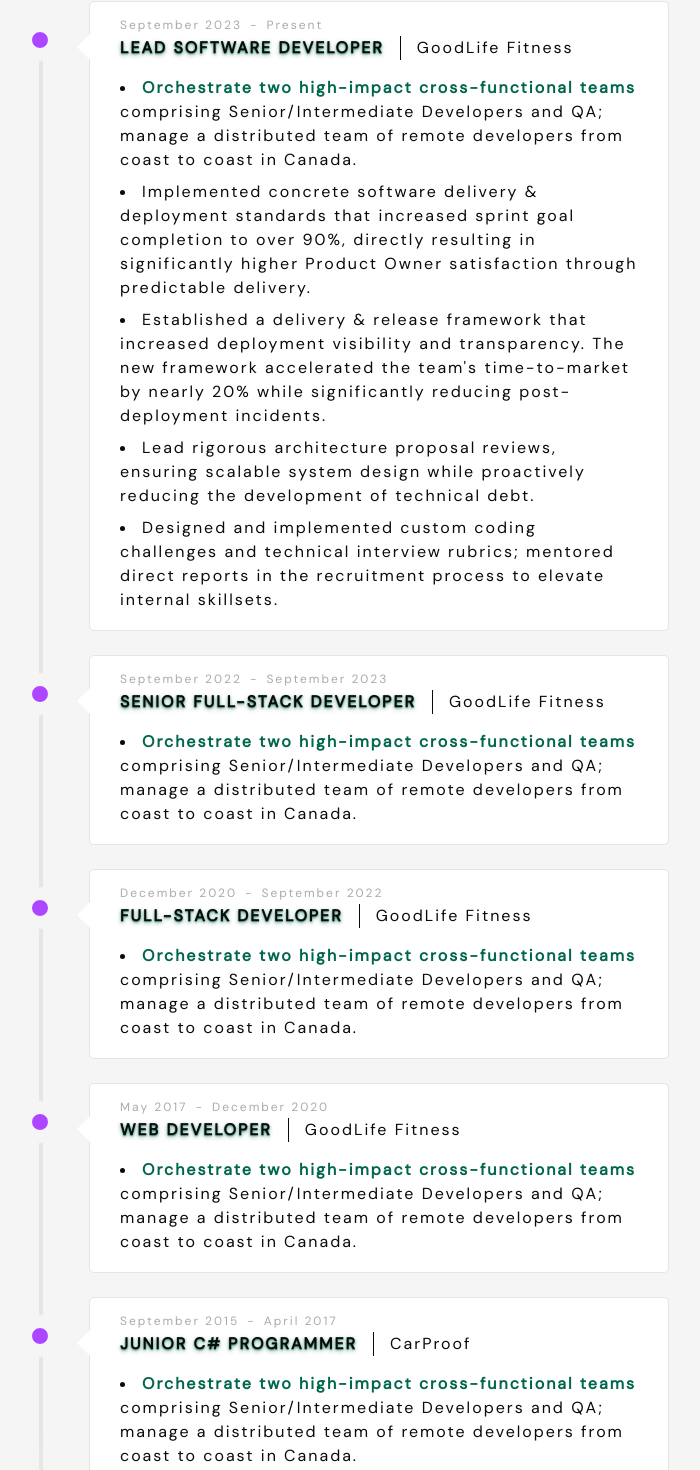
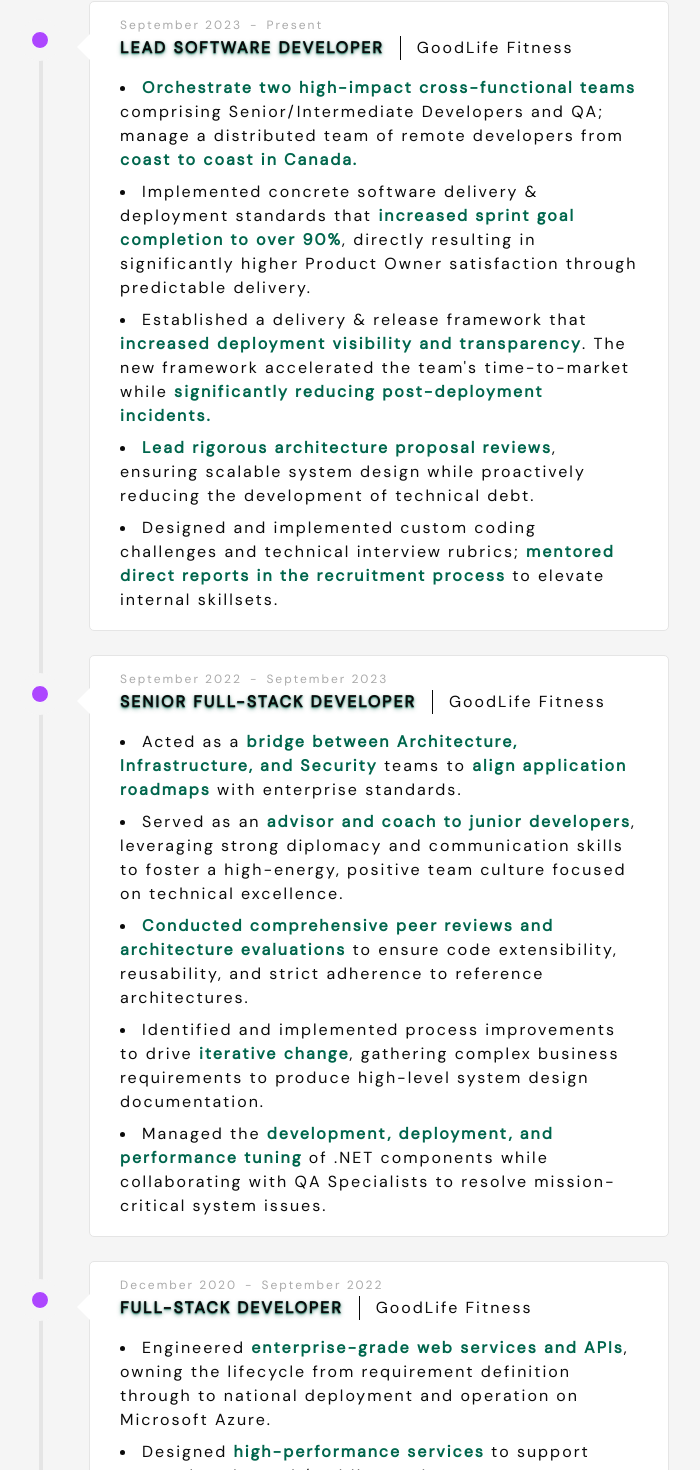
Before and after one commit to ccioanca/Blueprints, a React (Vite) app: page / in a window 1280 px wide. Shown: the part 1799-3269 px from the top of the page, without its empty margins (291-991 px from the left). Built offline with nearby package versions, Linux system fonts and the light colour scheme.

Commit message:
Update timeline.tsx

```diff
--- a/src/components/ui/timeline.tsx
+++ b/src/components/ui/timeline.tsx
@@ -3,7 +3,7 @@ type TimelineProps = {
     dateEnd: string,
     title: string,
     company: string,
-    data: React.ReactElement[]
+    data?: React.ReactElement[]
 }
 
 const TimelineItem = (
@@ -20,11 +20,13 @@ const TimelineItem = (
                     <div className="title text-shadow-md text-shadow-primary/50">{props.title}</div>
                     <div className="sub-title">{props.company}</div>
                 </div>
-                <ul className="list-inside">
-                    {props.data.map((item, index) => (
-                        <li key={index} className="list-disc mb-2">{item}</li>
-                    ))}
-                </ul>
+                {props.data && (
+                    <ul className="list-inside">
+                        {props.data?.map((item, index) => (
+                            <li key={index} className="list-disc mb-2">{item}</li>
+                        ))}
+                    </ul>
+                )}
             </div>
         </li>
     )
@@ -42,11 +44,11 @@ const Timeline = () => {
                     title="Lead Software Developer"
                     company="GoodLife Fitness"
                     data={[
-                        <span><b>Orchestrate two high-impact cross-functional teams</b> comprising Senior/Intermediate Developers and QA; manage a distributed team of remote developers from coast to coast in Canada.</span>,
-                        <span>Implemented concrete software delivery & deployment standards that increased sprint goal completion to over 90%, directly resulting in significantly higher Product Owner satisfaction through predictable delivery.</span>,
-                        <span>Established a delivery & release framework that increased deployment visibility and transparency. The new framework accelerated the team's time-to-market by nearly 20% while significantly reducing post-deployment incidents.</span>,
-                        <span>Lead rigorous architecture proposal reviews, ensuring scalable system design while proactively reducing the development of technical debt.</span>,
-                        <span>Designed and implemented custom coding challenges and technical interview rubrics; mentored direct reports in the recruitment process to elevate internal skillsets.</span>
+                        <span><b>Orchestrate two high-impact cross-functional teams</b> comprising Senior/Intermediate Developers and QA; manage a distributed team of remote developers from <b>coast to coast in Canada.</b></span>,
+                        <span>Implemented concrete software delivery & deployment standards that <b>increased sprint goal completion to over 90%</b>, directly resulting in significantly higher Product Owner satisfaction through predictable delivery.</span>,
+                        <span>Established a delivery & release framework that <b>increased deployment visibility and transparency</b>. The new framework accelerated the team's time-to-market while <b>significantly reducing post-deployment incidents.</b></span>,
+                        <span><b>Lead rigorous architecture proposal reviews</b>, ensuring scalable system design while proactively reducing the development of technical debt.</span>,
+                        <span>Designed and implemented custom coding challenges and technical interview rubrics; <b>mentored direct reports in the recruitment process</b> to elevate internal skillsets.</span>
                     ]}
                 />
 
@@ -56,7 +58,11 @@ const Timeline = () => {
                     title="Senior Full-Stack Developer"
                     company="GoodLife Fitness"
                     data={[
-                        <span><b>Orchestrate two high-impact cross-functional teams</b> comprising Senior/Intermediate Developers and QA; manage a distributed team of remote developers from coast to coast in Canada.</span>
+                        <span>Acted as a <b>bridge between Architecture, Infrastructure, and Security</b> teams to <b>align application roadmaps</b> with enterprise standards.</span>,
+                        <span>Served as an <b>advisor and coach to junior developers</b>, leveraging strong diplomacy and communication skills to foster a high-energy, positive team culture focused on technical excellence.</span>,
+                        <span><b>Conducted comprehensive peer reviews and architecture evaluations</b> to ensure code extensibility, reusability, and strict adherence to reference architectures.</span>,
+                        <span>Identified and implemented process improvements to drive <b>iterative change</b>, gathering complex business requirements to produce high-level system design documentation.</span>,
+                        <span>Managed the <b>development, deployment, and performance tuning</b> of .NET components while collaborating with QA Specialists to resolve mission-critical system issues.</span>
                     ]}
                 />
 
@@ -66,7 +72,8 @@ const Timeline = () => {
                     title="Full-Stack Developer"
                     company="GoodLife Fitness"
                     data={[
-                        <span><b>Orchestrate two high-impact cross-functional teams</b> comprising Senior/Intermediate Developers and QA; manage a distributed team of remote developers from coast to coast in Canada.</span>
+                        <span>Engineered <b>enterprise-grade web services and APIs</b>, owning the lifecycle from requirement definition through to national deployment and operation on Microsoft Azure.</span>,
+                        <span>Designed <b>high-performance services</b> to support comprehensive web/mobile requirements.</span>
                     ]}
                 />
 
@@ -76,7 +83,8 @@ const Timeline = () => {
                     title="Web Developer"
                     company="GoodLife Fitness"
                     data={[
-                        <span><b>Orchestrate two high-impact cross-functional teams</b> comprising Senior/Intermediate Developers and QA; manage a distributed team of remote developers from coast to coast in Canada.</span>
+                        <span><b>Led the fusion of UI/UX design with front-end and back-end technology</b>, resulting in optimal usability across mission-critical web applications.</span>,
+                        <span>Facilitated Agile ceremonies and authored technical specifications for enterprise-wide properties.</span>
                     ]}
                 />
 
@@ -85,9 +93,6 @@ const Timeline = () => {
                     dateEnd="April 2017"
                     title="Junior C# Programmer"
                     company="CarProof"
-                    data={[
-                        <span><b>Orchestrate two high-impact cross-functional teams</b> comprising Senior/Intermediate Developers and QA; manage a distributed team of remote developers from coast to coast in Canada.</span>
-                    ]}
                 />
 
                 <TimelineItem
@@ -95,9 +100,6 @@ const Timeline = () => {
                     dateEnd="August 2015"
                     title="IT Support"
                     company="Ivey Spencer Leadership Centre"
-                    data={[
-                        <span><b>Orchestrate two high-impact cross-functional teams</b> comprising Senior/Intermediate Developers and QA; manage a distributed team of remote developers from coast to coast in Canada.</span>
-                    ]}
                 />
 
             </ul>
```
